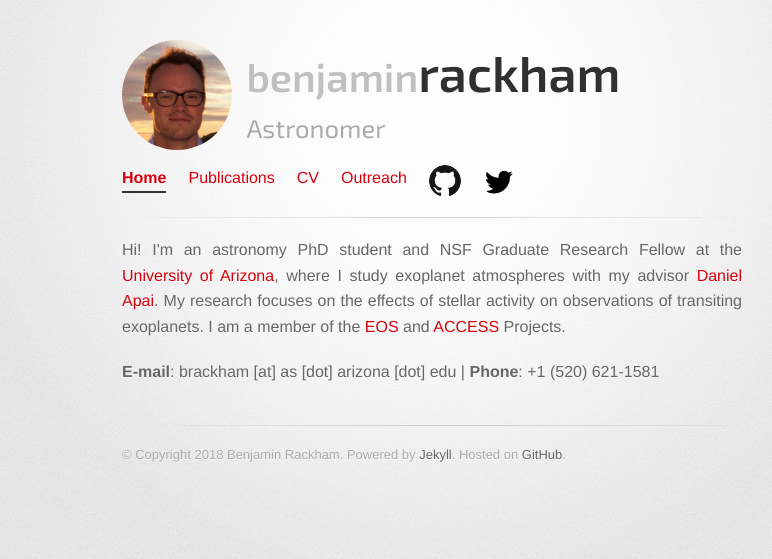
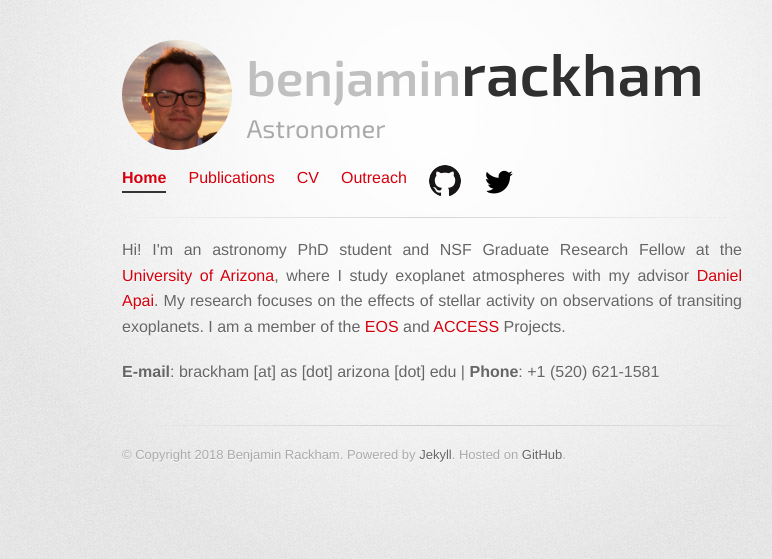
Before and after one commit to brackham/brackham.github.io, a Jekyll site: the page built from index.html, in a window 1280 px wide. Shown: the top 559 px of the page, without its empty margins (208-980 px from the left). Built offline with Jekyll 4.4.1, drawn with Linux system fonts in a browser that asks for light colours.

Commit message:
header font sizes

```diff
--- a/stylesheets/stylesheet.css
+++ b/stylesheets/stylesheet.css
@@ -170,14 +170,14 @@ header {
 header h1, header h1 a {
   font-family: 'Exo 2', 'Helvetica Neue', Helvetica, Arial, sans-serif;
   font-weight: 600;
-  font-size: 40px;
+  font-size: 50px;
   line-height: 68px;
   color: #c0c0c0;
   margin-bottom: 0;
 }
 
 header h1 a:hover {
-  font-size: 40px;
+  font-size: 50px;
   color: #c0c0c0;
   text-decoration: none;
   border-bottom: 1px dotted #c0c0c0;
@@ -185,7 +185,7 @@ header h1 a:hover {
 
 header h1 em {
   font-style: normal;
-  font-size: 50px;
+  font-size: 60px;
   color: #303030;
 }
 
```
